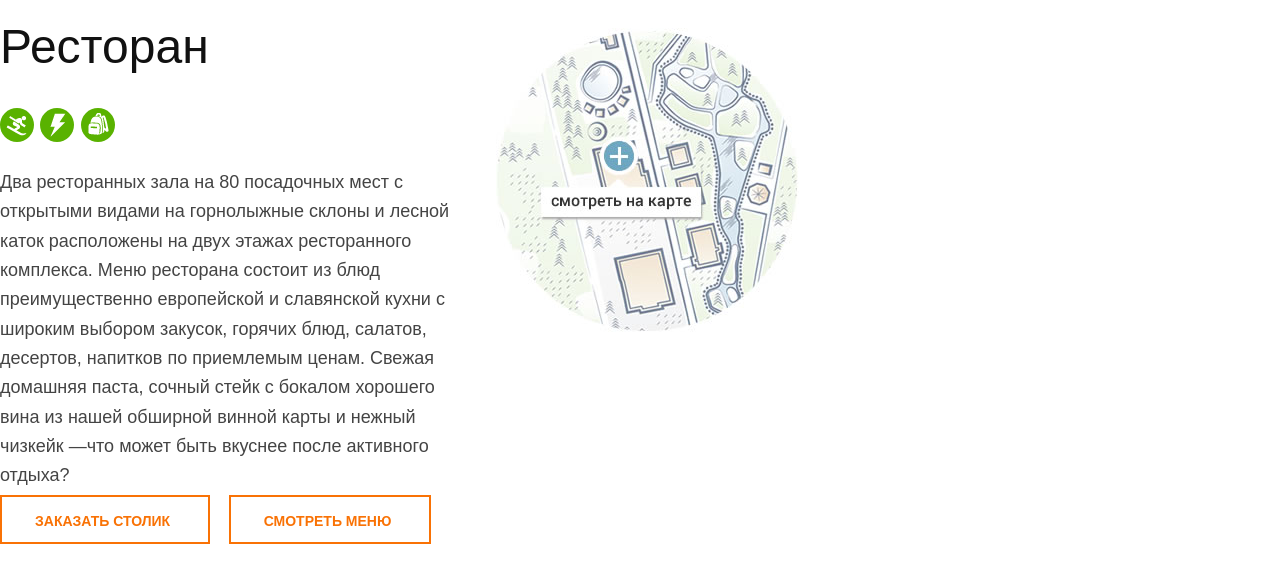
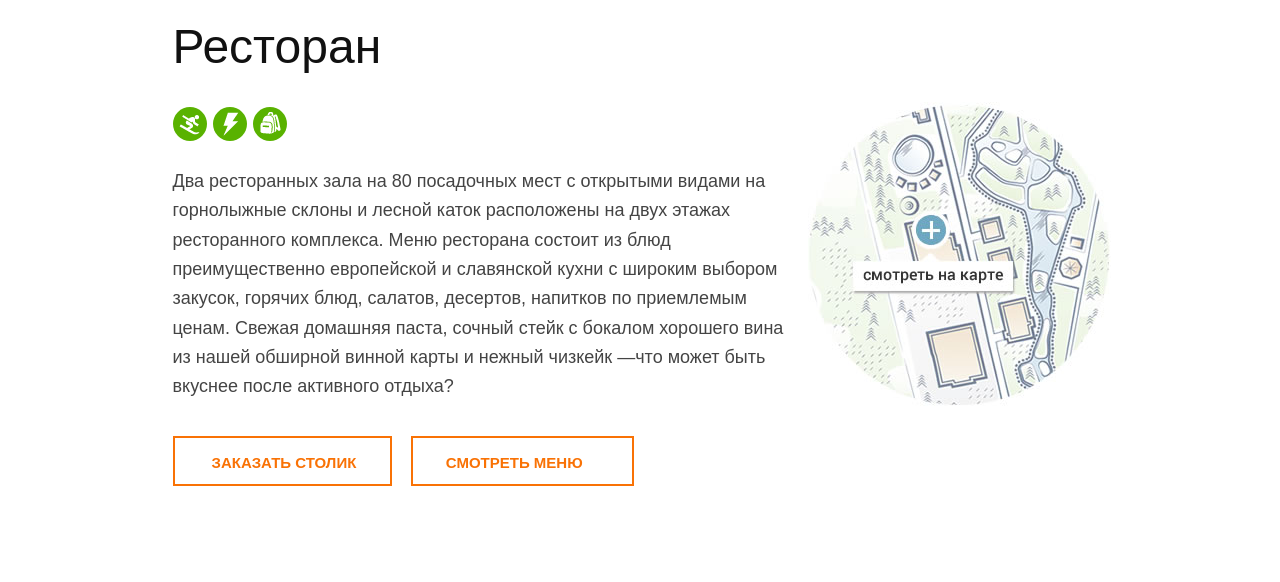
Before and after one commit to ularbekiskakov/html_group_8_homework_37_ularbek, a plain HTML site: page index.html in a window 1280 px wide. Drawn offline with Linux system fonts and the light colour scheme.

Commit message:
project and

```diff
--- a/index.html
+++ b/index.html
@@ -25,7 +25,7 @@
 				</div>
 			</div>
 			<div class="rightside">
-				<img src="image/location.jpg" alt="location">
+				<a href="#"><img src="image/location.jpg" alt="location"></a>
 			</div>
 		</div>
 	</div>
--- a/styles/style.css
+++ b/styles/style.css
@@ -5,6 +5,7 @@ body {
 .container {
 	width: 100%;
 	max-width: 935px;
+	margin: 0 auto;
 }
 .leftside {
 	text-align: center;
@@ -22,7 +23,6 @@ body {
 	line-height: 1.63;
 	margin-bottom: 8.5%;
 }
-
 .icons-link .ic-icons {
 	display: inline-block;
 	background: #59B200 url(../uploads/location.png) 1px 0;
@@ -49,7 +49,6 @@ body {
 	margin-bottom: 20px;
 }
 .btn span {
-	margin: 0 4px 0 0;
 }
 .btn span a {
 	padding: 10px 15px 10px 14px;
@@ -76,29 +75,30 @@ body {
 @media screen and (min-width: 900px){
 	.wrapper {
 		display: flex;
+		width: 100%;
 	}
 	.leftside {
-		width: 50%;
+		width: 68%;
 		text-align: left;
 		margin: 0 0;
-		/*float: left;*/
 	}
 	.caption {
-		margin: 19px 0 34px 0;
+		margin: 19px 0 33px 0;
 	}
 	.paragraf {
-		margin-bottom: 1%;
+		margin-bottom: 34px;
 		/*width: 60%;*/
 	}
 	.btn a {
 		margin-right: 14px;
-		padding: 16px 38px 13px 33px;
+		padding: 16px 34px 13px 37px;
+		font-size: 15px;
 	}
 	.btn span a {
-
-		padding: 16px 38px 13px 33px;
+		padding: 16px 49px 13px 33px;
 	}
 	.rightside {
-		text-align: right;
+		width: 32%;
+		margin: 10.9% 0 0 5px;
 	}
 }
```
